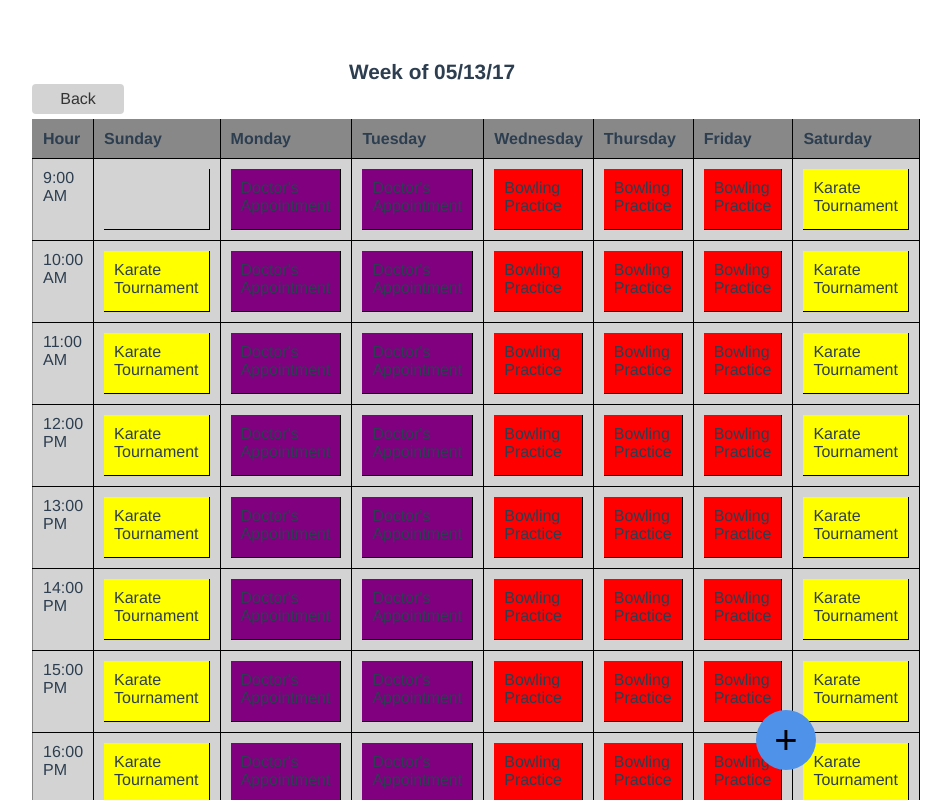
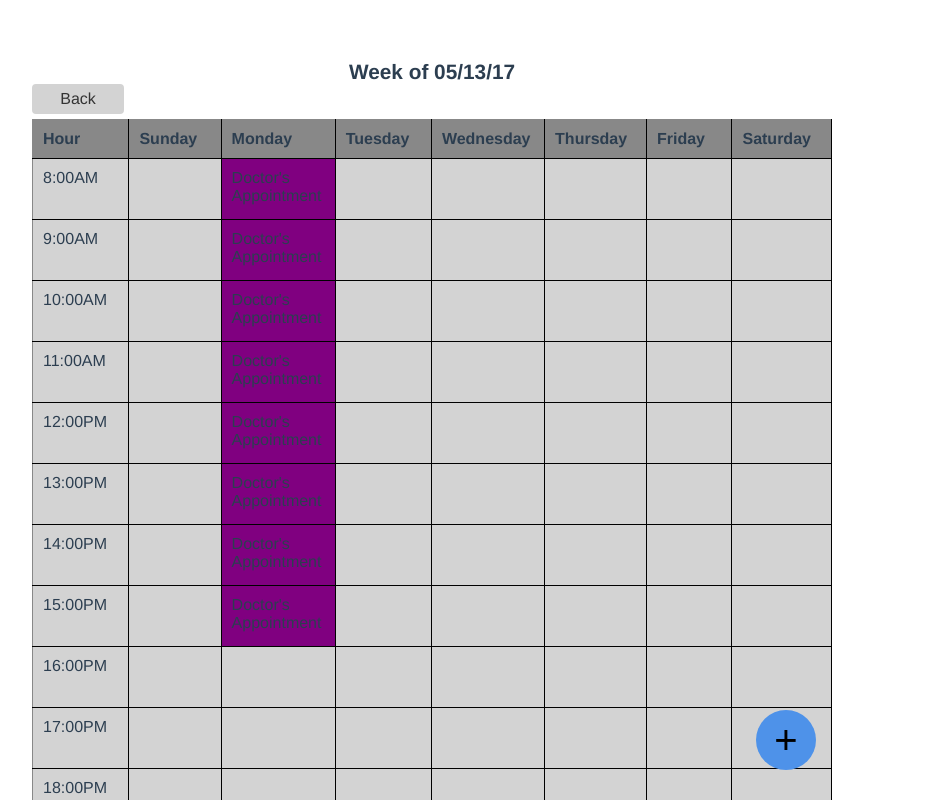
Before and after one commit to jmhibben/Task-Calendar, a Vue app: page /#/week in a window 1280 px wide. Shown: the top 800 px of the page, without its empty margins (208-1159 px from the left). Built offline with nearby package versions, Linux system fonts and the light colour scheme.

Commit message:
Entire timestamp now created via a method. Timestamps and height of table now working properly. Placing tasks in table seems like it should be working correctly but is currently broken. Rearranged some code and added comments, TODOs to make the code more readable.

```diff
--- a/src/components/Weekly.vue
+++ b/src/components/Weekly.vue
@@ -1,18 +1,17 @@
 <template>
 <!-- FIXME: is this <div> and class tag necessary? -->
 <div class="content">
-<!-- FIXME: needs to load first day of week in 'weekStart' -->
+<!-- FIXME: needs to load first day of week as 'weekStart' -->
 <header>Week of {{ weekStart }}</header>
 
 <nav>
-  <!-- FIXME: clicking back should send user back to calendar view -->
   <a class="button prev" href="#">Back</a>
 </nav>
 
 <!-- FIXME: need to dynamically create rows based on tasks -->
-<!-- FIXME: add dates to table header? -->
-<!-- FIXME: default hours listed? -->
-<!-- FIXME: clicking task should send user to task view with
+<!-- TODO: add dates to table header? -->
+<!-- TODO: default hours listed? -->
+<!-- TODO: clicking task should send user to task view with
 that task's info? -->
 
 <article>
@@ -30,17 +29,14 @@ that task's info? -->
     </tr>
   </thead>
 
-  <!-- FIXME: needs to dynamically assign "alternativeRow" -->
+  <!-- TODO: needs to dynamically assign "alternativeRow" class -->
   <tbody>
-    <tr v-for="i in (latest-earliest)">
-
-      <td :timestamp="setTimestamp(earliest + i)">
-        {{ (earliest + i) + ':00 ' + timestamp}}</td>
-
-      <td v-for="j in 7" :curTask="taskCheck(j)">
-        <timeSlot :description='curTask.description' :startTime='curTask.startTime'
+    <tr v-for="row in height + 1">
+      <td :timestamp="setTimestamp(row - 1)">{{ timestamp }}</td>
+      <!-- FIXME: displaying tasks incorrectly -->
+      <timeSlot v-for="col in 7" :curTask="taskCheck(col, row - 1)"
+      :description='curTask.description' :startTime='curTask.startTime'
       :endTime='curTask.endTime' :color='curTask.color'></timeSlot>
-      </td>
     </tr>
   </tbody>
   </table>
@@ -52,16 +48,14 @@ that task's info? -->
 <script>
 import TimeSlot from './TimeSlot.vue'
 
-  // FIXME: dummy container needs integration with state
+// TODO: dummy container needs integration with state
 export default {
   name: 'weekly',
 
   data () {
     return {
-        weekStart: '05/07/17',
-        taskNav: '',
       altRow: false,
-        curTask: {
+      blank: {
         date: '',
         description: '',
         startTime: 100,
@@ -69,59 +63,68 @@ that task's info? -->
         color: '',
         weekday: 0
       },
+      curTask: this.blank,
+      earliest: 10,
+      height: 7,
+      latest: 17,
       taskArray: [
         {
+          color: 'yellow',
           date: '05/13/17',
           description: 'Karate Tournament',
+          endTime: 18,
           startTime: 9,
-            endTime: 18,
-            color: 'yellow',
           weekday: 7
         },
 
         {
+          color: 'red',
           date: '05/10/17',
+          endTime: 21,
           description: 'Bowling Practice',
           startTime: 19,
-            endTime: 21,
-            color: 'red',
           weekday: 4
         },
 
         {
+          color: 'purple',
           date: '05/08/17',
           description: 'Doctor\'s Appointment',
+          endTime: 8,
           startTime: 8,
-            endTime: 8,
-            color: 'purple',
           weekday: 2
         }
       ],
-        earliest: 10,
-        latest: 17,
-        timestamp: 'AM'
+      taskNav: '',
+      timestamp: this.earliest + ':00AM',
+      weekStart: '05/07/17'
     }
   },
 
-    // FIXME: will need to update with proper week start date dynamically
   methods: {
+    // Get/set first date of the week.
     getWeekStart (taskArray) { this.weekStart = taskArray[0].date },
 
+    // Set the start and end points for the table based on task start/end times.
     setTableHeight (taskArray) {
       for (let task of taskArray) {
         if (task.startTime < this.earliest) { this.earliest = task.startTime }
         if (task.endTime > this.latest) { this.latest = task.endTime }
       }
+      this.height = this.latest - this.earliest
     },
 
+    // Set the timestamp to be used in the current row.
     setTimestamp (hour) {
-        if (hour >= 12) this.timestamp = 'PM'
-        else this.timestamp = 'AM'
+      if (this.earliest + hour >= 12) this.timestamp = (this.earliest + hour) + ':00PM'
+      else this.timestamp = (this.earliest + hour) + ':00AM'
     },
 
-      taskCheck (index) {
+    // Check each time slot to see if a task should be inserted.
+    taskCheck (index, hour) {
       for (let task of this.taskArray) {
-          if (task.weekday === index) this.curTask = task
+        if (task.weekday === index && task.endTime > hour) this.curTask = task
+        else this.curTask = this.blank  // Insert a blank time slot if no task
       }
     }
   },
@@ -137,8 +140,8 @@ that task's info? -->
 }
 </script>
 
-<!-- FIXME: <style> needs further cleaning and replacing with Skeleton -->
-<!-- FIXME: set variables for empty cells and increment variable value for
+<!-- TODO: <style> needs further cleaning and replacing with Skeleton -->
+<!-- TODO: set variables for empty cells and increment variable value for
 alternateRow? -->
 <style scoped lang="scss">
   html, body {
```
Lines whose indentation alone changed are shown as unchanged.
